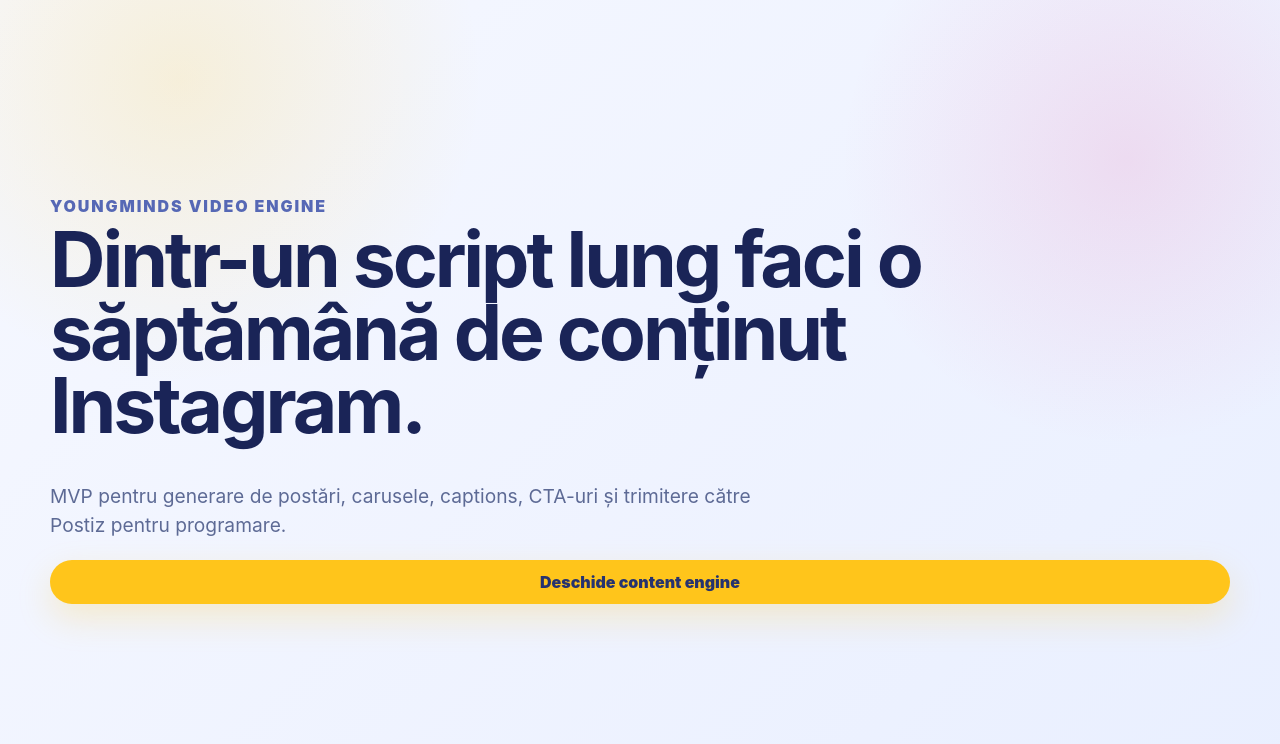
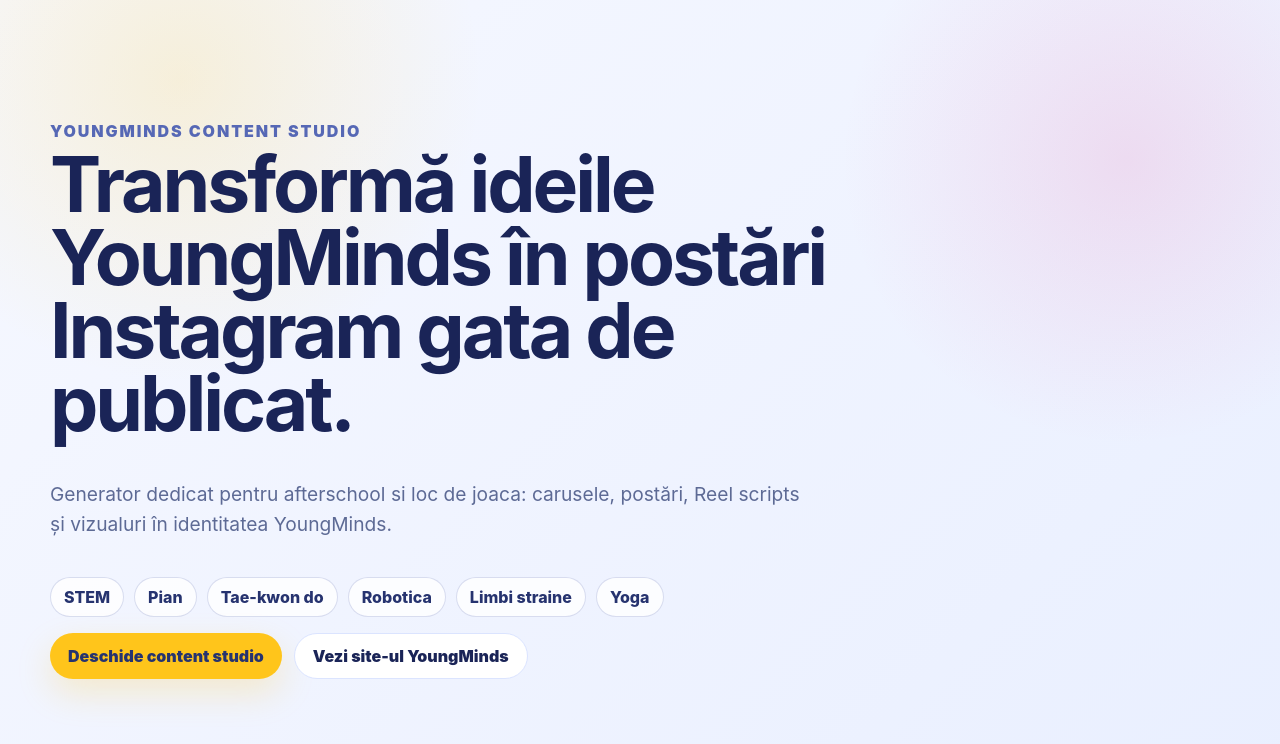
Before and after one commit to ivanovroxana1988-arch/youngminds-video-engine, a Next.js app: page / in a window 1280 px wide. Shown: the top 744 px of the page. Built offline with nearby package versions, Linux system fonts and the light colour scheme.

Commit message:
Update home page for YoungMinds

```diff
--- a/app/page.tsx
+++ b/app/page.tsx
@@ -1,14 +1,25 @@
 import Link from "next/link";
+import { YOUNGMINDS_BRAND } from "@/lib/brand/youngminds";
 
 export default function HomePage() {
   return (
     <main className="shell hero">
-      <p className="eyebrow">YoungMinds Video Engine</p>
-      <h1>Dintr-un script lung faci o săptămână de conținut Instagram.</h1>
+      <p className="eyebrow">YoungMinds Content Studio</p>
+      <h1>Transformă ideile YoungMinds în postări Instagram gata de publicat.</h1>
       <p className="lead">
-        MVP pentru generare de postări, carusele, captions, CTA-uri și trimitere către Postiz pentru programare.
+        Generator dedicat pentru {YOUNGMINDS_BRAND.descriptor}: carusele, postări, Reel scripts și vizualuri în identitatea YoungMinds.
       </p>
-      <Link className="primary" href="/content-engine">Deschide content engine</Link>
+      <div className="activity-row">
+        {YOUNGMINDS_BRAND.activities.map((activity) => (
+          <span className="activity-chip" key={activity.name}>{activity.name}</span>
+        ))}
+      </div>
+      <div className="actions">
+        <Link className="primary" href="/content-engine">Deschide content studio</Link>
+        <a className="button secondary" href={YOUNGMINDS_BRAND.website} target="_blank" rel="noreferrer">
+          Vezi site-ul YoungMinds
+        </a>
+      </div>
     </main>
   );
 }
```
